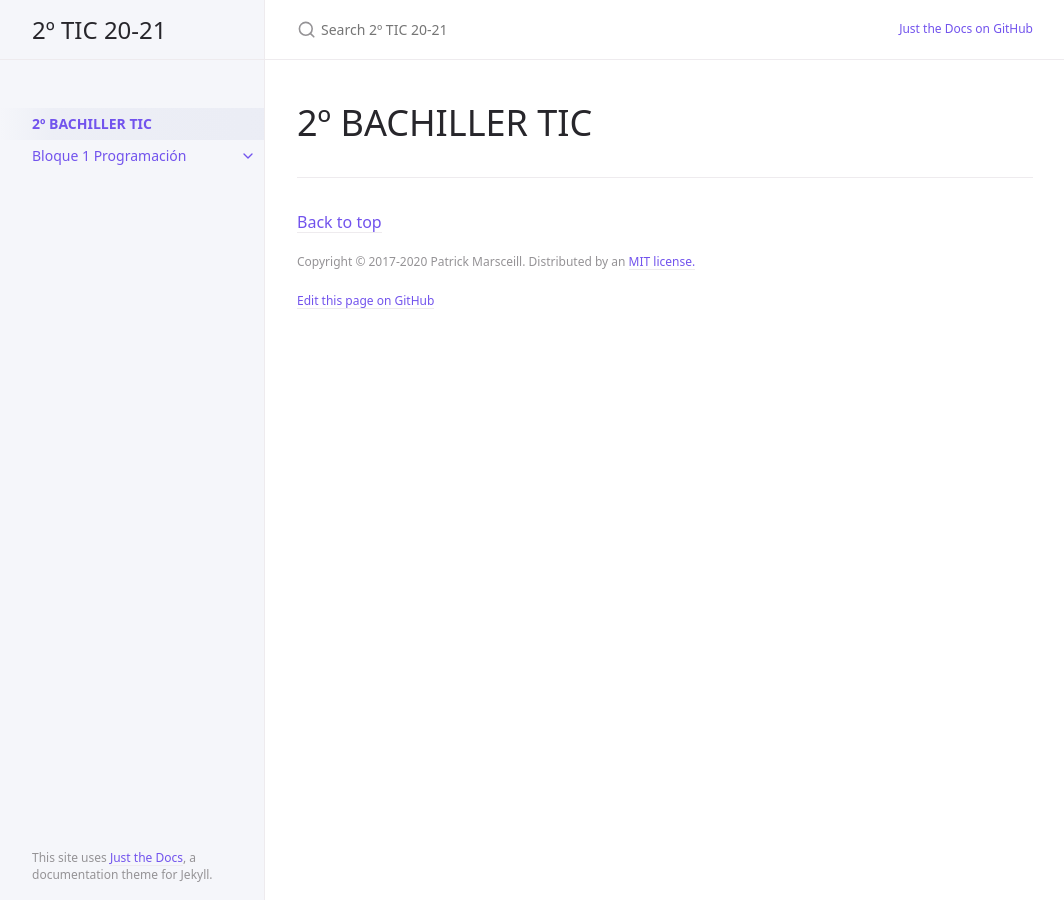
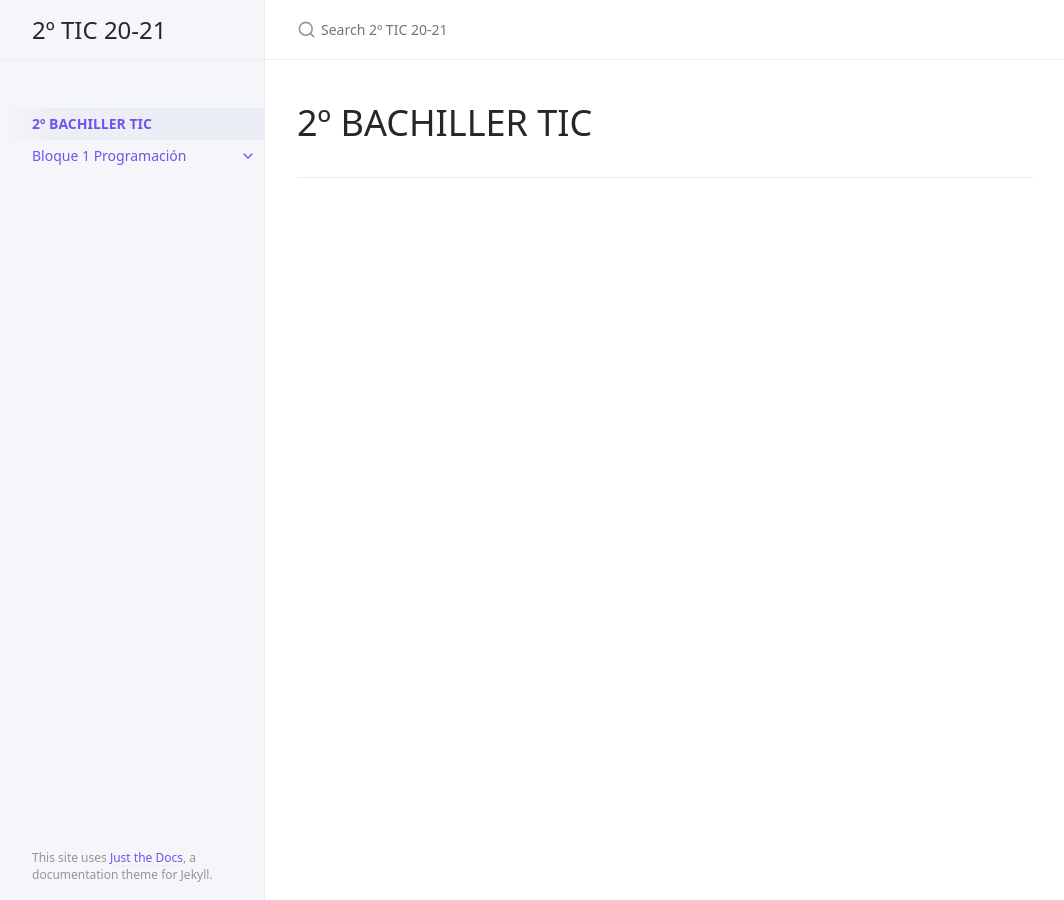
Before and after one commit to Manuel-Ag/2TIC_20-21, a Jekyll site: the page built from docs/index.md, in a window 1280 px wide. Shown: the whole page, without its empty margins (107-1171 px from the left). Built offline with Jekyll 4.4.1, drawn with Linux system fonts in a browser that asks for light colours; our own code applies the rules of GitHub Pages for plain Markdown files; part of the change alters nothing that is shown.

Commit message:
Quitados los comentarios

```diff
--- a/docs/_config.yml
+++ b/docs/_config.yml
@@ -63,9 +63,9 @@ search:
 heading_anchors: true
 
 # Aux links for the upper right navigation
-aux_links:
-  "Just the Docs on GitHub":
-    - "//github.com/pmarsceill/just-the-docs"
+#aux_links:
+#  "Just the Docs on GitHub":
+#    - "//github.com/pmarsceill/just-the-docs"
 
 # Makes Aux links open in a new tab. Default is false
 aux_links_new_tab: false
@@ -78,10 +78,10 @@ nav_sort: case_sensitive # Capital letters sorted before lowercase
 # appears at the bottom of every page's main content
 
 # Back to top link
-back_to_top: true
-back_to_top_text: "Back to top"
+back_to_top: false
+back_to_top_text:  © 2017-2020 Patrick M"Back to top"
 
-footer_content: "Copyright &copy; 2017-2020 Patrick Marsceill. Distributed by an <a href=\"https://github.com/pmarsceill/just-the-docs/tree/master/LICENSE.txt\">MIT license.</a>"
+#footer_content: "Copyright &copy; 2017-2020 Patrick Marsceill. Distributed by an <a #href=\"https://github.com/pmarsceill/just-the-docs/tree/master/LICENSE.txt\">MIT #license.</a>"
 
 # Footer last edited timestamp
 last_edit_timestamp: true # show or hide edit time - page must have `last_modified_date` defined in the frontmatter
@@ -91,8 +91,8 @@ last_edit_time_format: "%b %e %Y at %I:%M %p" # uses ruby's time format: https:/
 
 # Footer "Edit this page on GitHub" link text
 gh_edit_link: true # show or hide edit this page link
-gh_edit_link_text: "Edit this page on GitHub"
-gh_edit_repository: "https://github.com/pmarsceill/just-the-docs" # the github URL for your repo
+#gh_edit_link_text: "Edit this page on GitHub"
+#gh_edit_repository: "https://github.com/pmarsceill/just-the-docs" # the github URL for your repo
 gh_edit_branch: "master" # the branch that your docs is served from
 # gh_edit_source: docs # the source that your files originate from
 gh_edit_view_mode: "tree" # "tree" or "edit" if you want the user to jump into the editor immediately
```
